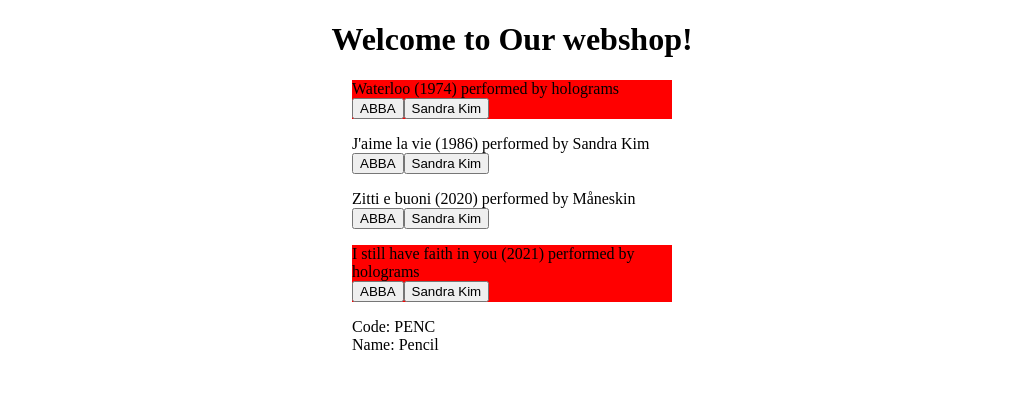
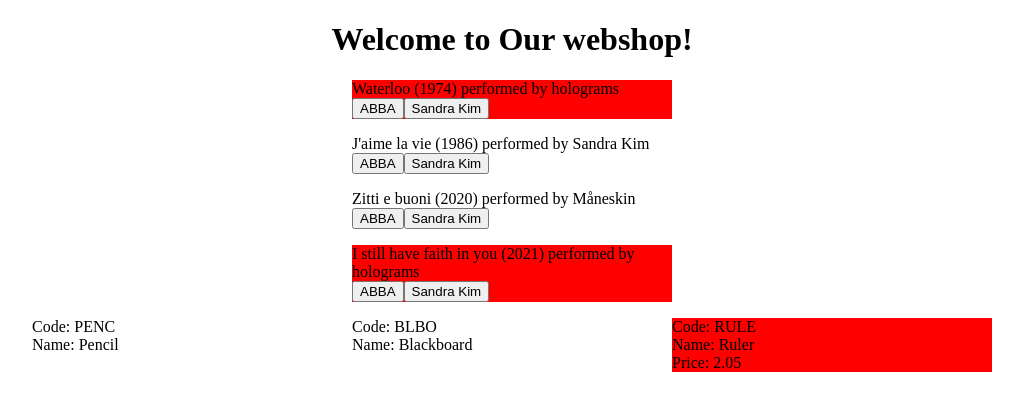
Before and after one commit to Jef-DS/angwebshop, an Angular app: page / in a window 1280 px wide. Shown: the top 410 px of the page, without its empty margins (128-1151 px from the left). Built offline with nearby package versions, Linux system fonts and the light colour scheme.

Commit message:
ProductListComponent added

```diff
--- a/src/app/app.component.html
+++ b/src/app/app.component.html
@@ -3,5 +3,5 @@
     Welcome to {{ title }}!
   </h1>
   <song-item></song-item>
-  <app-product-single-item [product]="aProduct"></app-product-single-item>
+  <app-product-list ></app-product-list>
 </div>
--- a/src/app/app.component.ts
+++ b/src/app/app.component.ts
@@ -1,5 +1,4 @@
 import { Component } from '@angular/core';
-import { Product } from './model/product';
 
 @Component({
   selector: 'app-comp',
@@ -8,5 +7,4 @@
 })
 export class AppComponent {
   title = 'Our webshop';
-  aProduct = new Product('PENC', 'Pencil', 1.25);
 }
--- a/src/app/app.module.ts
+++ b/src/app/app.module.ts
@@ -5,13 +5,15 @@
 import { ProductItemComponent } from './product/product-item/product-item.component';
 import { SongItemComponent } from './song/song-item/song-item.component';
 import { ProductSingleItemComponent } from './product/product-single-item/product-single-item.component';
+import { ProductListComponent } from './product/product-list/product-list.component';
 
 @NgModule({
   declarations: [
     AppComponent,
     ProductItemComponent,
     SongItemComponent,
-    ProductSingleItemComponent
+    ProductSingleItemComponent,
+    ProductListComponent
   ],
   imports: [
     BrowserModule
--- /dev/null
+++ b/src/app/product/product-list/product-list.component.css
@@ -0,0 +1,6 @@
+.products {
+    display: flex;
+    flex-wrap: wrap;
+    width: 60rem;
+    margin: 0 auto;
+}
--- /dev/null
+++ b/src/app/product/product-list/product-list.component.html
@@ -0,0 +1,3 @@
+<div class="products">
+    <app-product-single-item *ngFor="let prod of products" [product]="prod"></app-product-single-item>
+</div>
--- /dev/null
+++ b/src/app/product/product-list/product-list.component.ts
@@ -0,0 +1,20 @@
+import { Component, Input, OnInit } from '@angular/core';
+import { Product } from 'src/app/model/product';
+
+@Component({
+  selector: 'app-product-list',
+  templateUrl: './product-list.component.html',
+  styleUrls: ['./product-list.component.css']
+})
+export class ProductListComponent implements OnInit {
+  products = [
+    new Product('PENC', 'Pencil', 1.25),
+    new Product('BLBO', 'Blackboard', 20.95),
+    new Product('RULE', 'Ruler', 2.05, true)
+  ];
+  constructor() { }
+
+  ngOnInit(): void {
+  }
+
+}
```
